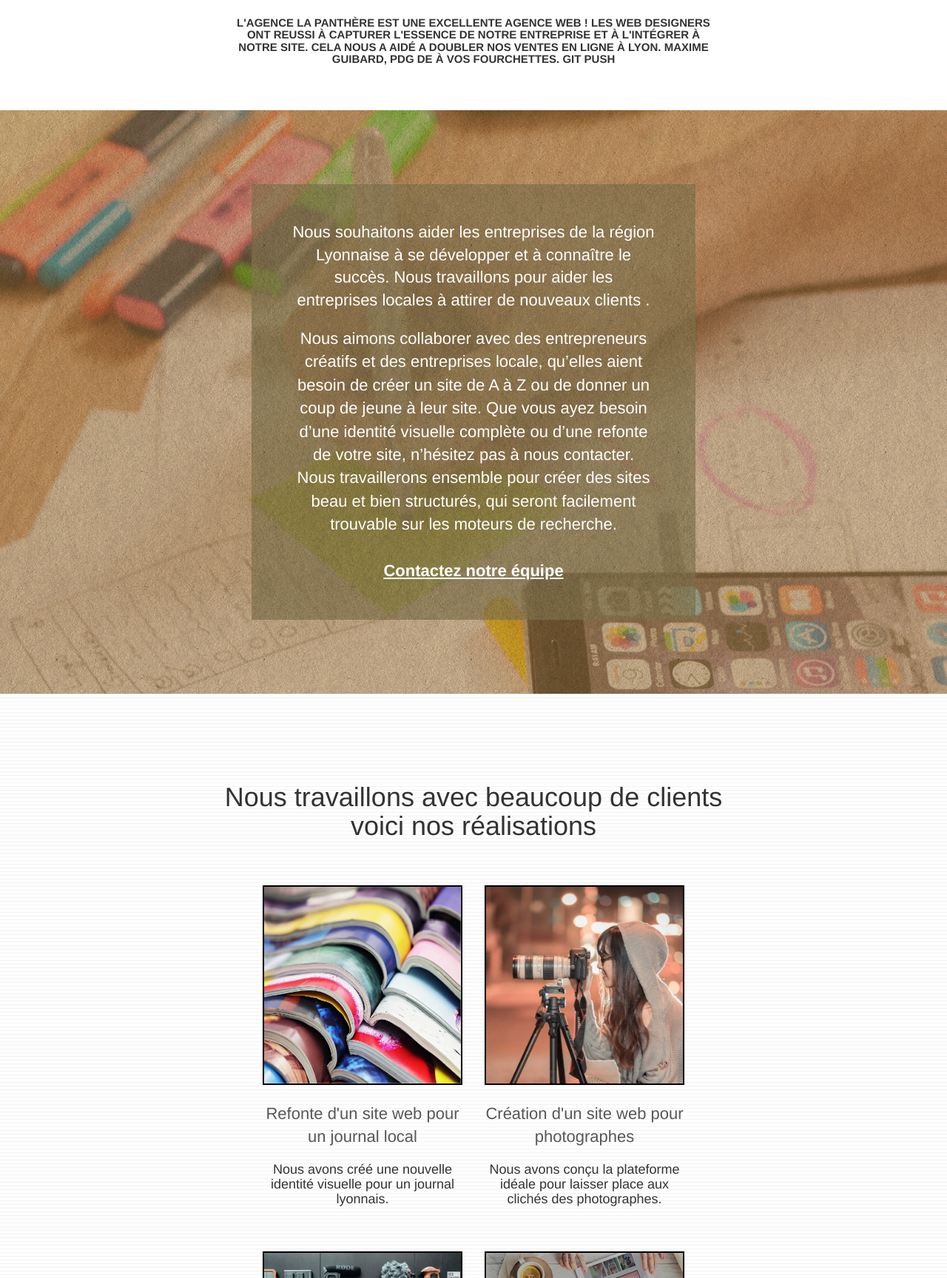
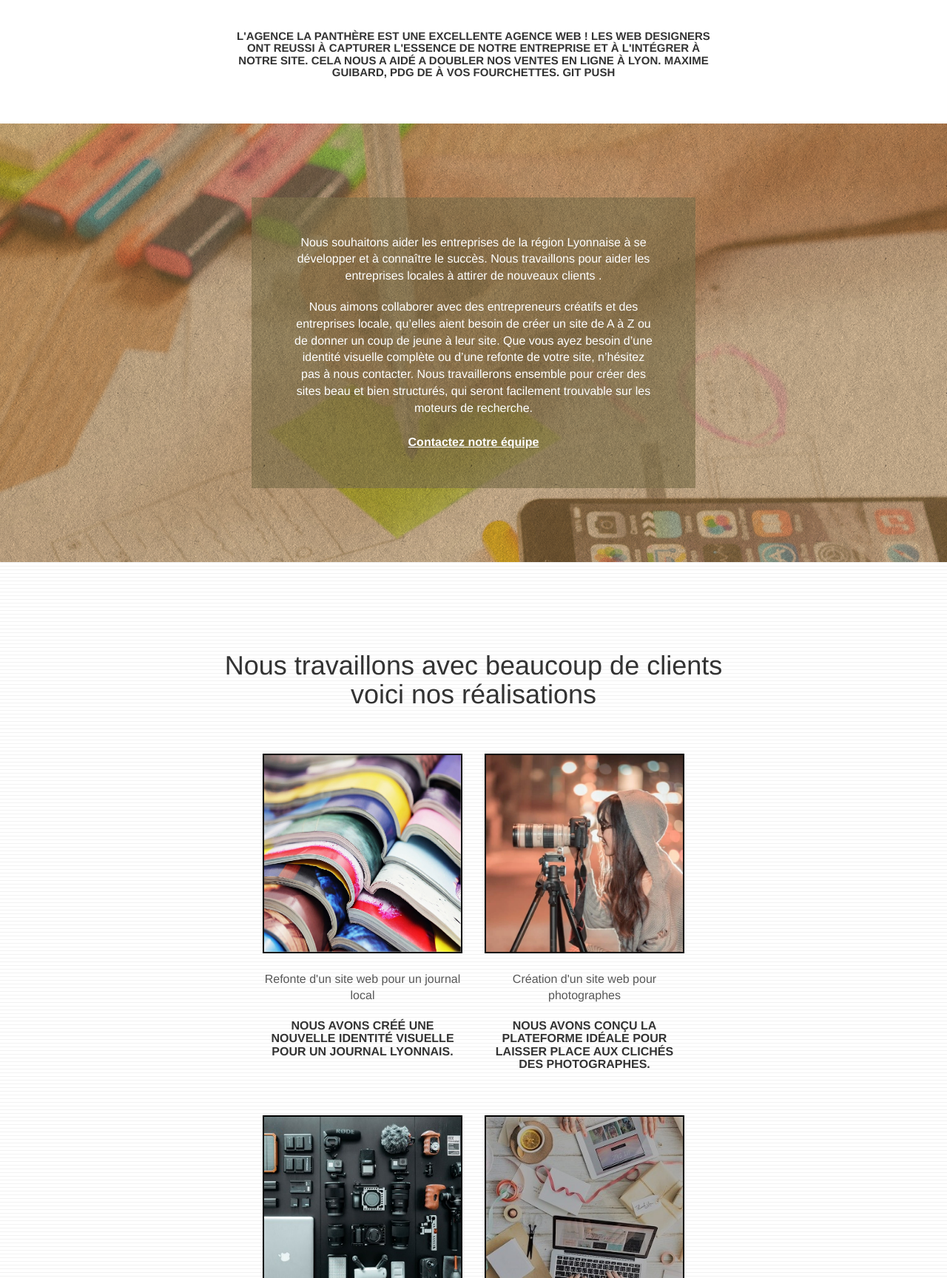
Before and after one commit to Mariefrance0502/Projet4, a plain HTML site: page index.html in a window 1280 px wide. Shown: the part 1072-2800 px from the top of the page at 74% size. Drawn offline with Linux system fonts and the light colour scheme.

Commit message:
modifications des titres

```diff
--- a/index.html
+++ b/index.html
@@ -164,18 +164,18 @@
 				<h2 class="mg-md text-center">
 					Refonte d'un site web pour un journal local
 				</h2>
-				<h4 class="text-center">
+				<h3 class="text-center">
 					Nous avons créé une nouvelle identité visuelle pour un journal lyonnais.
-				</h4>
+				</h3>
 			</div>
 			<div class="col-sm-6">
 				<a href="#" data-lightbox="img/2.webp" data-gallery-id="gallery-1" data-caption="Création d'un site web pour photographes" data-frame="snapshot-lb"><img src="img/2.webp" class="img-responsive portfolio-thumb" alt="paris web design logo agence web meilleure agence, Création d'un site web pour photographes" /></a>
 				<h2 class="mg-md text-center">
 					Création d'un site web pour photographes
 				</h2>
-				<h4 class="text-center">
+				<h3 class="text-center">
 					Nous avons conçu la plateforme idéale pour laisser place aux clichés des photographes.
-				</h4>
+				</h3>
 			</div>
 		</div>
 		<div class="row tight-width-whitespace portfolio-row">
@@ -184,18 +184,18 @@
 				<h2 class="mg-md text-center">
 					Création d'un site internet pour un voyageur
 				</h2>
-				<h4 class="text-center">
+				<h3 class="text-center">
 					Nous avons élaboré un site internet et des illustrations pour sublimer les vidéos et les articles de ce voyageur.
-				</h4>
+				</h3>
 			</div>
 			<div class="col-sm-6">
 				<a href="#" data-lightbox="img/4.webp" data-gallery-id="gallery-1" data-caption="Conception d'un site pour une agence de mariage" data-frame="snapshot-lb"><img src="img/4.webp" class="img-responsive portfolio-thumb" alt="paris web design logo agence web meilleure agence, Création d'un site web pour agence de mariage" /></a>
 				<h2 class="mg-md text-center">
 					Conception d'un site pour une agence de mariage
 				</h2>
-				<h4 class="text-center">
+				<h3 class="text-center">
 					Nous avons travaillé avec cette agence pour créer un site internet permettant la présentation détaillée de leurs prestations.
-				</h4>
+				</h3>
 			</div>
 		</div>
 	</div>
--- a/style.css
+++ b/style.css
@@ -741,6 +741,11 @@ h4 {
     font-size: 22px;
 }
 
+
+.text-center
+{
+    font-size: 16px;
+}
 .portfolio-thumb {
     margin-bottom: 24px;
     border: 2px solid black;
```
